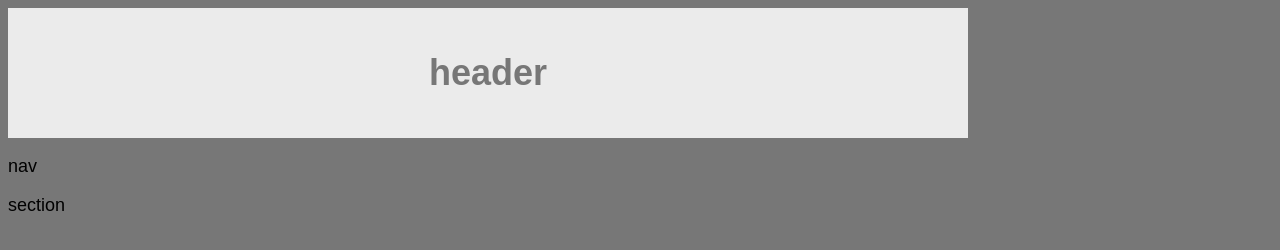
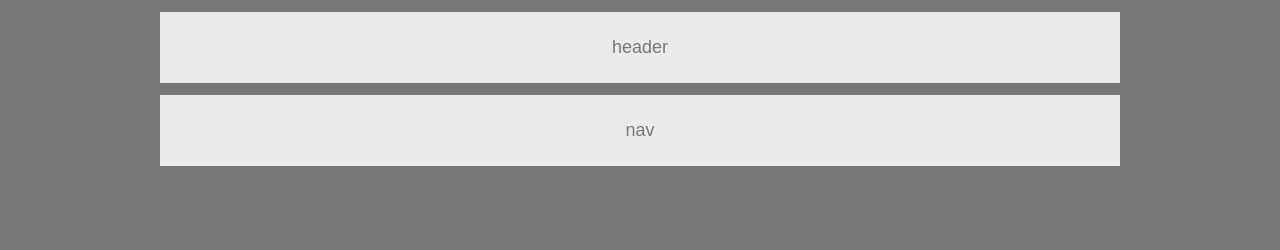
Before and after one commit to julesanne493/HW-Wireframe, a plain HTML site: page index.html in a window 1280 px wide. Drawn offline with Linux system fonts and the light colour scheme.

Commit message:
More work done before class

```diff
--- a/index.html
+++ b/index.html
@@ -9,11 +9,14 @@
     <title>Julia's Wireframe</title>
 </head>
 <body>
-    <div class="header">
+    <div>
     <h1>header</h1>
     </div>
-    <p id = "nav">nav</p>
-    <p id = "section">section</p>
+
+
+    <div>
+    <nav>nav</nav>
+    </div>
 
 
 </body>
--- a/style.css
+++ b/style.css
@@ -4,13 +4,22 @@ background-color:#777;
 font-family: Arial, Helvitica Neue, Helvetica, sans-serif;
 font-size: 18px;
 width: 960px;
+margin: auto;
 
 }
 
-.header {
+h1 {
     background-color: #ebebeb;
     color: #777;
     text-align: center;
-    padding: 20px;
+    font-size: 18px;
+    font-weight: normal;
+    padding: 25px;
+}
 
-}
+nav {  background-color: #ebebeb;
+    color: #777;
+    text-align: center;
+    font-size: 18px;
+    font-weight: normal;
+    padding: 25px;}
```
